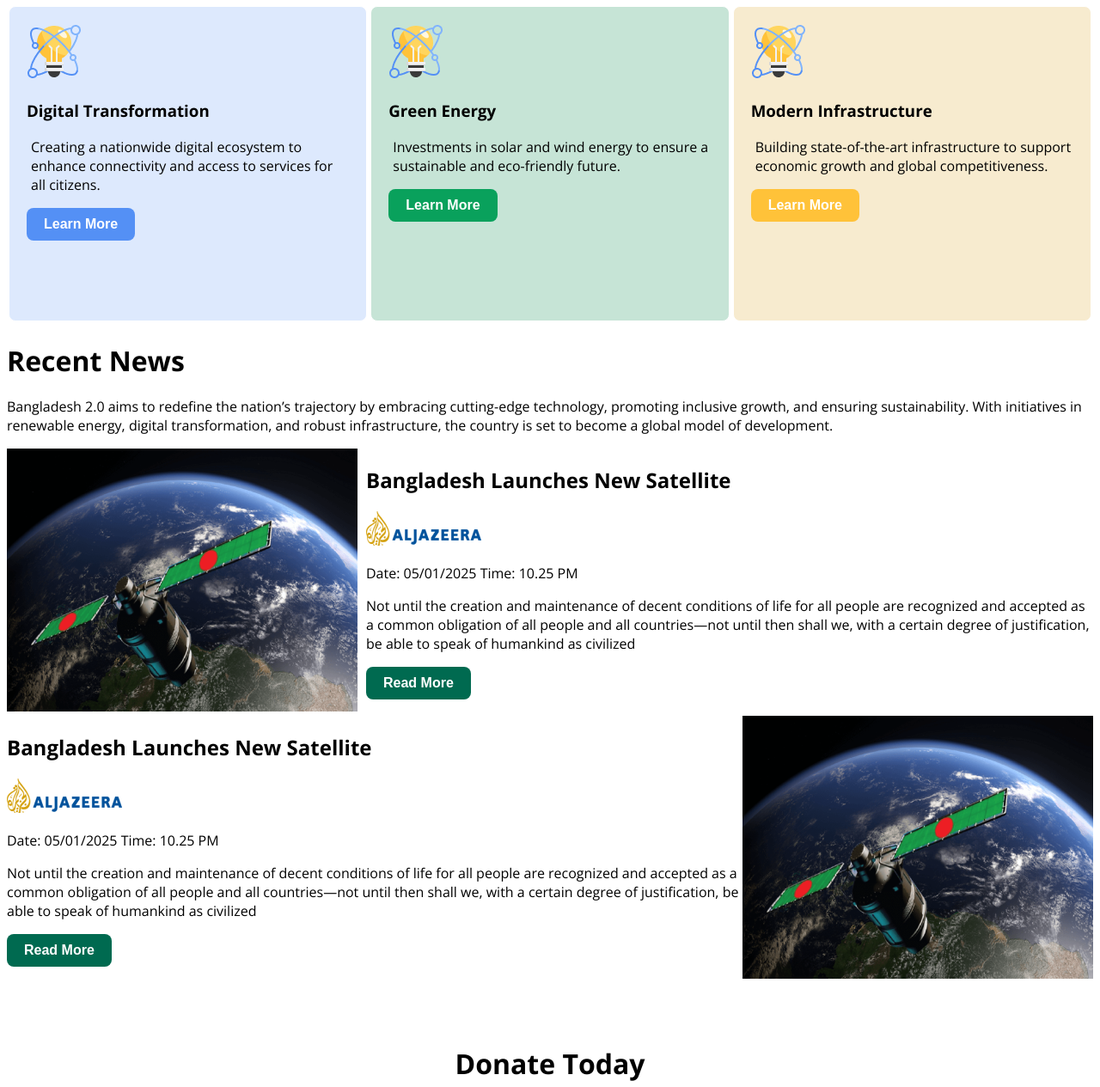
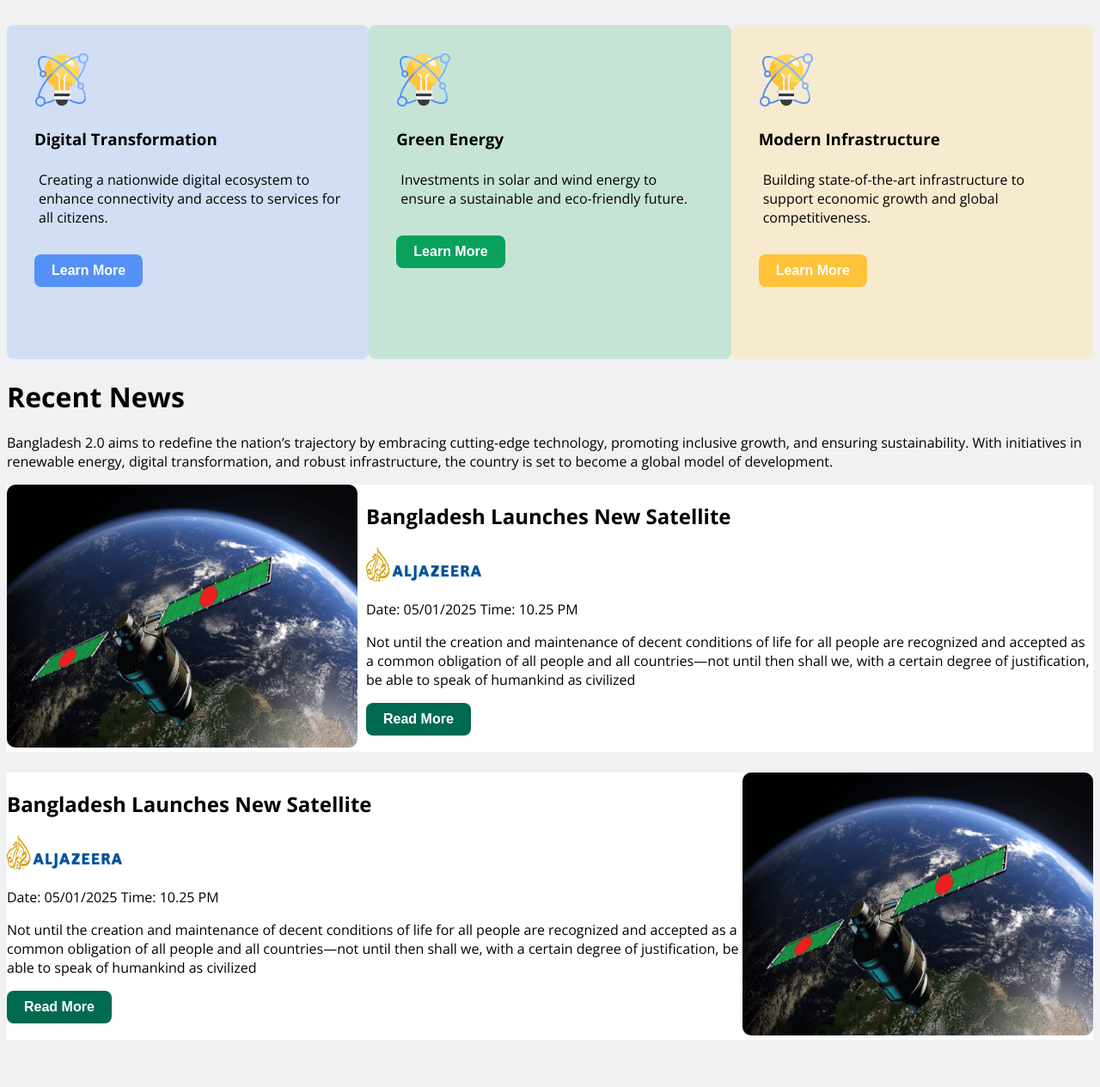
Before and after one commit to roksanarahaman/assignment-1, a plain HTML site: page index.html in a window 1280 px wide. Shown: the part 583-1848 px from the top of the page at 86% size. Drawn offline with nearby package versions, Linux system fonts and the light colour scheme.

Commit message:
added new styles on recent news section

```diff
--- a/index.html
+++ b/index.html
@@ -34,7 +34,7 @@
                 <div class="digital-card card">
                     <img src="images/card-icon.png" alt="">
                     <h3>Digital Transformation</h3>
-                    <p>Creating a nationwide digital ecosystem to enhance connectivity and access to services for all citizens.</p>
+                    <p>Creating a nationwide digital ecosystem to <br> enhance connectivity and access to services for <br> all citizens.</p>
                     <button class="btn-1">Learn More</button>
                 </div>
                 <div class="green-card card">
@@ -59,7 +59,7 @@
                 <div class="news">
                     <div class="news-1">
                         <div class="news-1-left">
-                            <img src="images/satelite.png" alt="">
+                            <img src="images/satelite.png" alt="" class="card-image1">
                         </div>
                         <div class="news-1-right">
                             <h2>Bangladesh Launches New Satellite</h2>
@@ -74,13 +74,13 @@
                         <div class="news-2-right">
                             <h2>Bangladesh Launches New Satellite</h2>
                             <img src="images/al-jazeera.png" alt="">
-                            <p>Date: 05/01/2025  Time: 10.25 PM</p>
+                            <p>Date: 05/01/2025 Time: 10.25 PM</p>
                             <p>Not until the creation and maintenance of decent conditions of life for all people are recognized and accepted as a common obligation of all people and all countries—not until then shall we,
                             with a certain degree of justification, be able to speak of humankind as civilized</p>
                             <button>Read More</button>
                         </div>
                         <div class="news-2-left">
-                            <img src="images/satelite.png" alt="">
+                            <img src="images/satelite.png" alt="" class="card-image2">
                         </div>
                     </div>
 
--- a/styles/style.css
+++ b/styles/style.css
@@ -4,6 +4,10 @@
     font-style: normal;
     font-variation-settings:
       "wdth" 100;
+  }
+
+  body{
+    background-color: rgba(241, 241, 243, 1);
   }
 
 
@@ -71,16 +75,19 @@ button:hover{
 .cards p{
     text-align: left;
     margin-left: 5px;
+    margin-top: 24px;
+    margin-bottom: 32px;
 }
 
 .card{
     border-radius: 8px;
-    text-align: justify;
+    text-align: left;
     width: 410px;
     height: 325px;
-    border: 1px solid white;
-    padding: 20px;
-    margin: 2px;
+    border: 1px;
+    padding: 32px;
+    margin: auto;
+    gap: 20px;
 }
 
 .digital-card{
@@ -98,6 +105,7 @@ button:hover{
 .card-container{
     display: flex;
     justify-content: flex-start;
+    align-items: flex-start;
 }
 
 .btn-1{
@@ -131,6 +139,11 @@ button:hover{
 .news-1{
     display: flex;
     justify-content: space-around;
+    background-color: white;
+}
+
+.card-image1{
+    border-radius: 10px;
 }
 
 .news-1-right{
@@ -140,9 +153,13 @@ button:hover{
 .news-2{
     display: flex;
     justify-content: space-around;
+    background-color: white;
+    margin-top: 24px;
 }
 
-
+.card-image2{
+    border-radius: 10px;
+}
 /* donate style */
 
 .donate-today{
```
